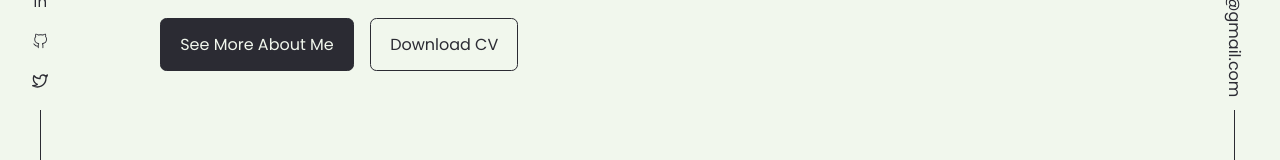
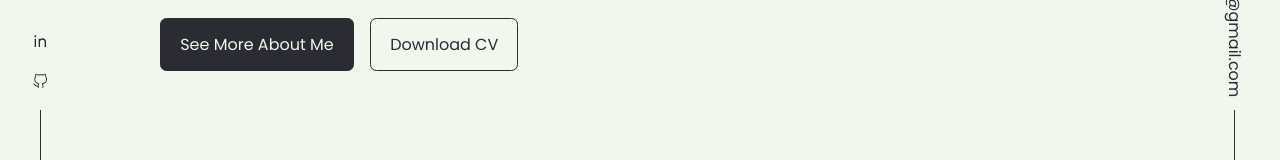
Before and after one commit to berkeperim/berkeperim.github.io, a React (Create React App) app: page / in a window 1280 px wide. Shown: the part 610-770 px from the top of the page. Built offline with nearby package versions, Linux system fonts and the light colour scheme.

Commit message:
twitter delete

```diff
--- a/src/components/header/HeaderSocials.jsx
+++ b/src/components/header/HeaderSocials.jsx
@@ -16,7 +16,6 @@ const HeaderSocials = () => {
       <div className="header__socials">
           <a href="https://www.linkedin.com/in/berke-perim" target="_blank"><RiLinkedinLine></RiLinkedinLine></a>
           <a href="https://github.com/berkeperim" target="_blank"><VscGithubAlt></VscGithubAlt></a>
-          <a href="https://twitter.com/perimfdev" target="_blank"><FiTwitter></FiTwitter></a>
       </div>
       <div className="header__email">
         <a href="mailto:berke.perim@gmail.com">berke.perim@gmail.com</a>
```
